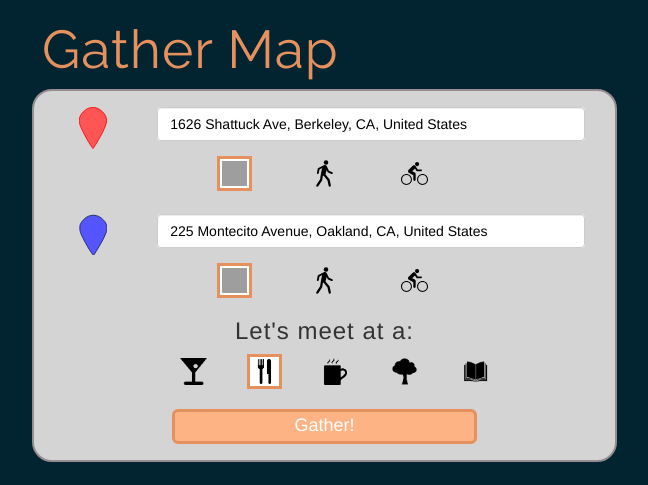
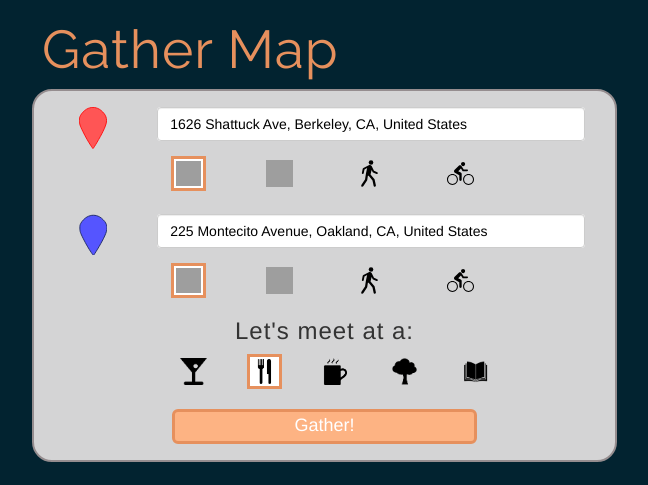
Before and after one commit to savannahjune/gather, a Flask app: page / in a window 1280 px wide. Shown: the top 485 px of the page, without its empty margins (23-671 px from the left). Run offline with Flask 2, Linux system fonts and the light colour scheme; some libraries are stand-ins or nearby versions; grey boxes are pictures that could not be loaded.

Commit message:
added transit :)

```diff
--- a/static/js/newmap.js
+++ b/static/js/newmap.js
@@ -346,11 +346,14 @@ function calculateDuration(pointOne, pointTwo, methodTransport) {
     // console.log("PointTwo: " + pointTwo);
     pointOne = new google.maps.LatLng(pointOne[0], pointOne[1]);
     pointTwo = new google.maps.LatLng(pointTwo[0], pointTwo[1]);
+
+
+    if (methodTransport !== "TRANSIT") {
         var service = new google.maps.DistanceMatrixService();
         // console.log("About to get Distance Matrix");
 
-    // console.log("Method transport in distance matrix calculation: ");
-    // console.log(methodTransport);
+        console.log("Method transport in distance matrix calculation: ");
+        console.log(methodTransport);
 
         service.getDistanceMatrix(
             {
@@ -369,6 +372,35 @@ function calculateDuration(pointOne, pointTwo, methodTransport) {
                 // console.log("Got google duration " + duration);
                 deferred.resolve(duration);
             });
+    }
+    else {
+        console.log("It's transit!");
+        console.log(methodTransport);
+
+        var directionsService = new google.maps.DirectionsService();
+
+        var request = {
+
+            origin: pointOne,
+            destination: pointTwo,
+            travelMode: methodTransport,
+
+        };
+
+        directionsService.route(request, function (data, status){
+            if (status == google.maps.DirectionsStatus.OK) {
+                console.log(data);
+                console.log(data.routes[0].legs[0].duration.value);
+                var duration = data.routes[0].legs[0].duration.value;
+                deferred.resolve(duration);
+            }
+            else {
+                console.log("Status in getRouteCoordinates: " + status);
+                deferred.reject(new Error(status));
+            }
+        });
+    }
+
 
     // console.log("leaving calculateDuration");
     return deferred.promise;
--- a/templates/main.html
+++ b/templates/main.html
@@ -88,6 +88,11 @@
                 </label>
 
                 <label class="radio-inline">
+                  <input type="radio" value="TRANSIT" name="transport_radio1" id="one">
+                  <img class="transport" src="static/assets/TRANSIT.svg">
+                </label>
+
+                <label class="radio-inline">
                   <input type="radio" value="WALKING" name="transport_radio1" id="one">
                   <img class="transport" src="static/assets/WALKING.svg">
                 </label>
@@ -120,6 +125,11 @@
                   <label class="radio-inline">
                     <input type="radio" value="DRIVING" checked="checked" name="transport_radio2" id="two">
                     <img class="transport" src="static/assets/DRIVING.svg">
+                  </label>
+
+                  <label class="radio-inline">
+                    <input type="radio" value="TRANSIT" name="transport_radio2" id="two">
+                    <img class="transport" src="static/assets/TRANSIT.svg">
                   </label>
 
                   <label class="radio-inline">
```
Also changed, not shown: README.md. Lines whose indentation alone changed are shown as unchanged.
